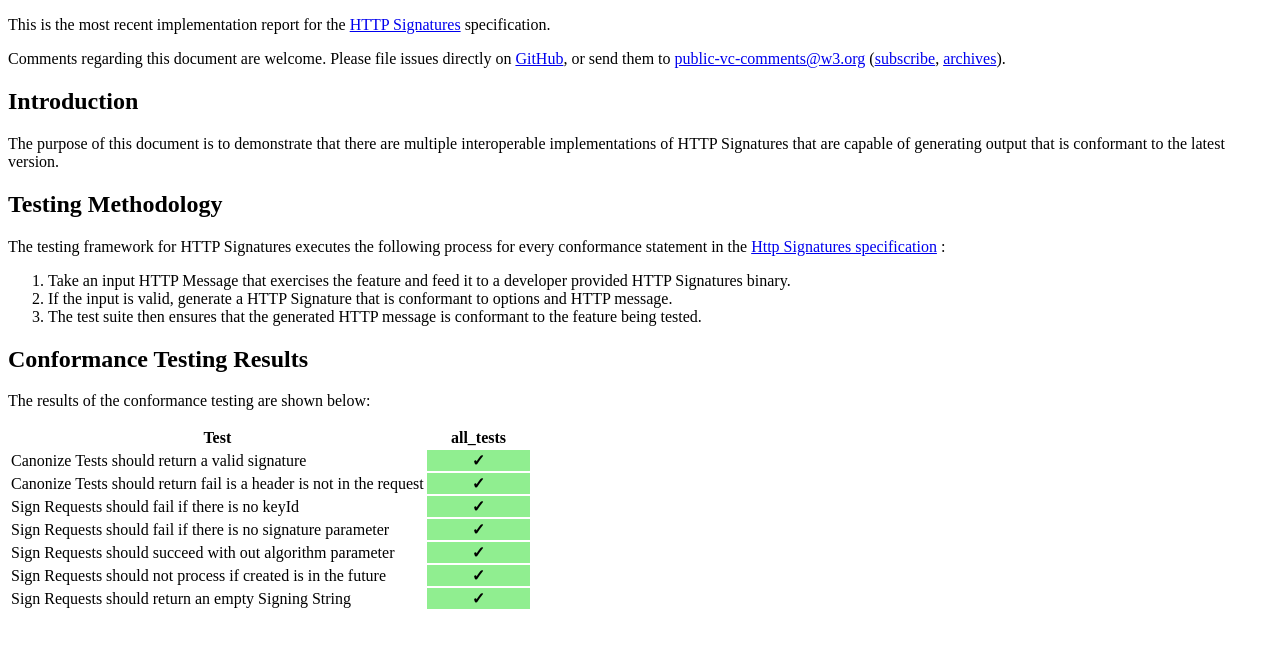
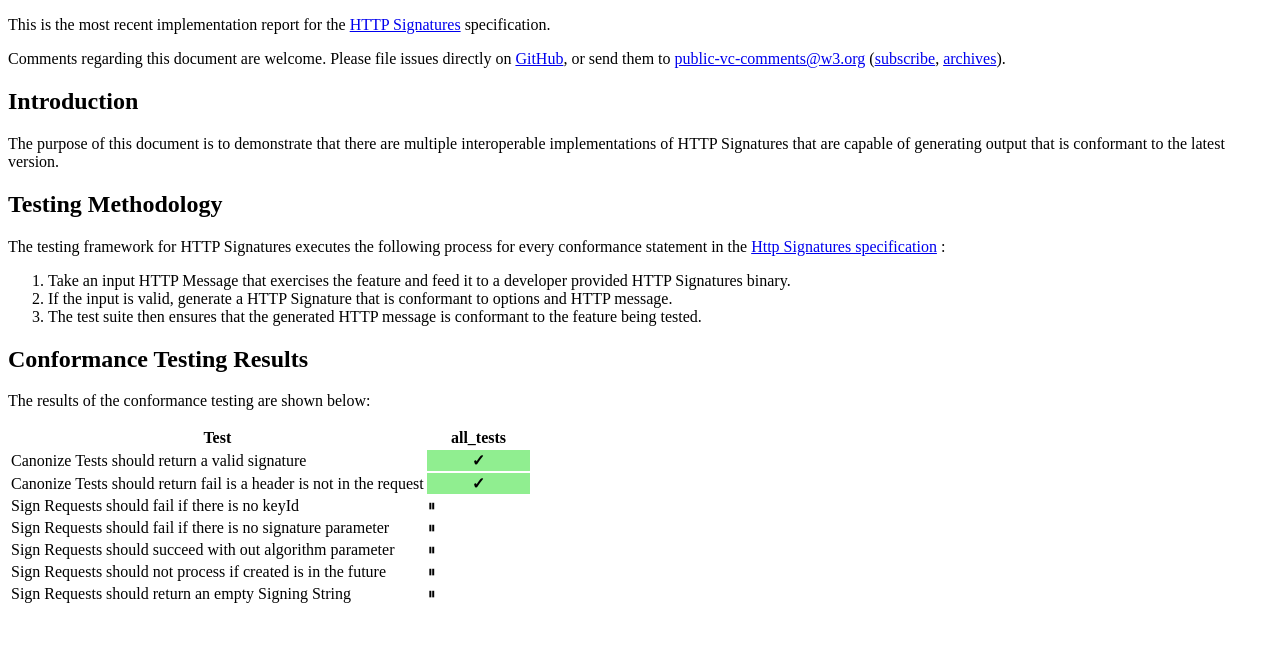
Before and after one commit to w3c-ccg/http-signatures-test-suite, a website: page implementations/index.html in a window 1280 px wide. Drawn offline with Linux system fonts and the light colour scheme.

Commit message:
Show skipped tests as pausedin report.

```diff
--- a/implementations/index.html
+++ b/implementations/index.html
@@ -182,35 +182,35 @@ The results of the conformance testing are shown below:
     <tr>
       <td>Sign Requests should fail if there is no keyId</td>
 
-      <td class="success">✓</td>
+      <td class="skipped">&#9208;</td>
 
     </tr>
 
     <tr>
       <td>Sign Requests should fail if there is no signature parameter</td>
 
-      <td class="success">✓</td>
+      <td class="skipped">&#9208;</td>
 
     </tr>
 
     <tr>
       <td>Sign Requests should succeed with out algorithm parameter</td>
 
-      <td class="success">✓</td>
+      <td class="skipped">&#9208;</td>
 
     </tr>
 
     <tr>
       <td>Sign Requests should not process if created is in the future</td>
 
-      <td class="success">✓</td>
+      <td class="skipped">&#9208;</td>
 
     </tr>
 
     <tr>
       <td>Sign Requests should return an empty Signing String</td>
 
-      <td class="success">✓</td>
+      <td class="skipped">&#9208;</td>
 
     </tr>
 
```
Also changed, not shown: implementations/generate.js (+15 -3 lines), implementations/all_tests-report.json (line endings or trailing spaces).
